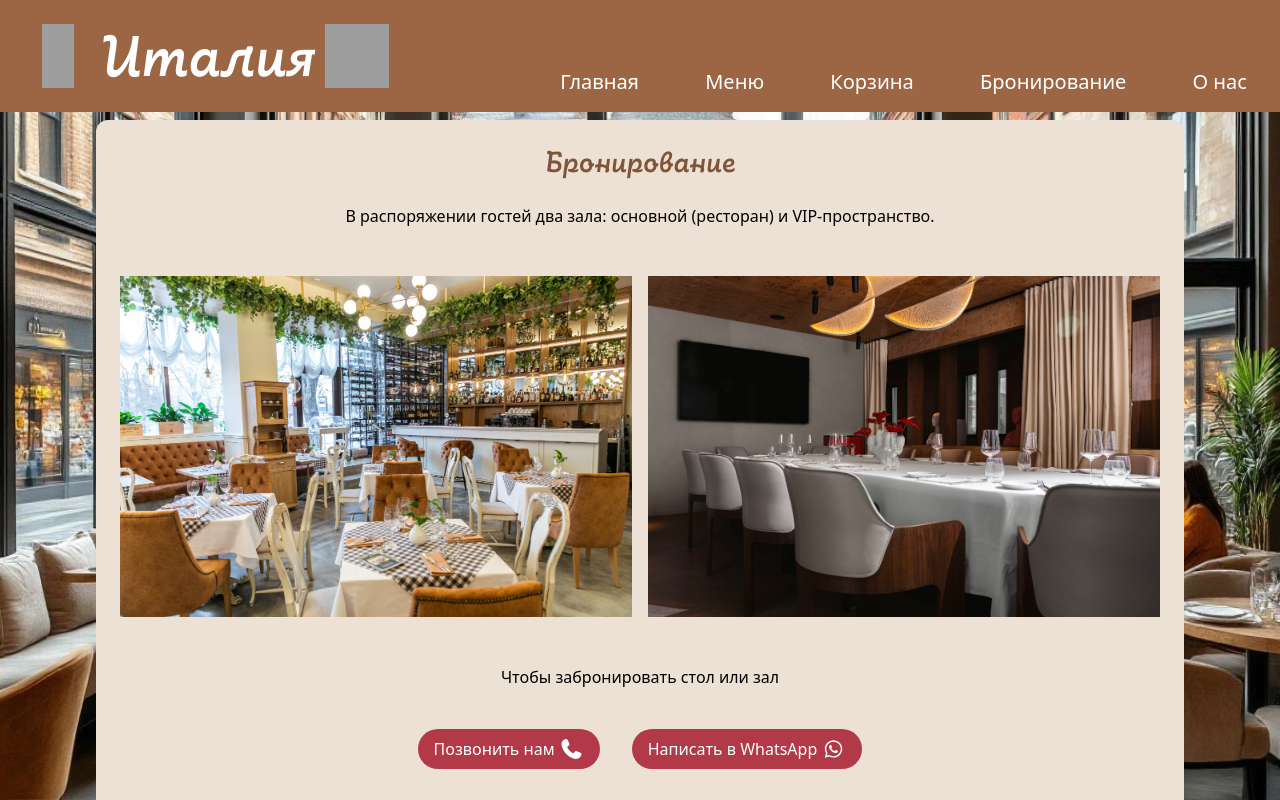
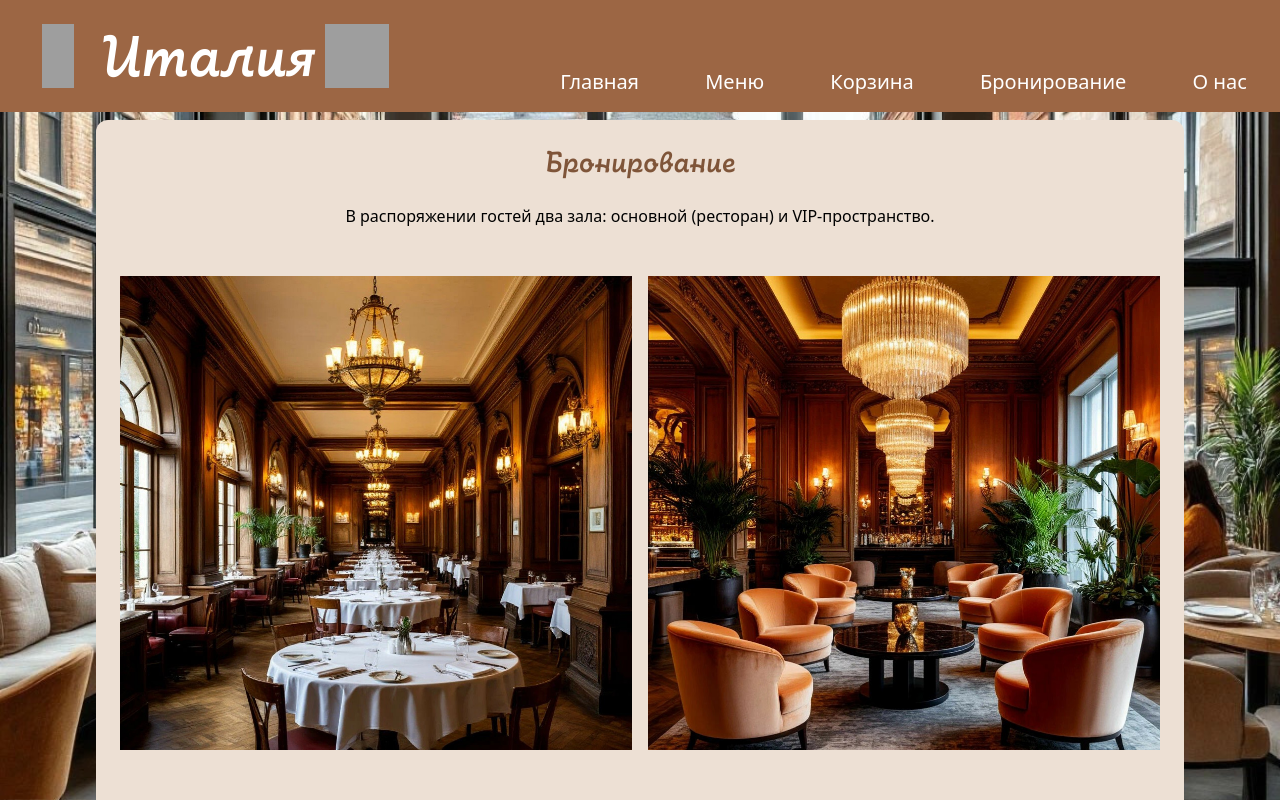
Before and after one commit to svetlana2794/cafever, a Vue app: page /reserve in a window 1280 px wide. Shown: the top 800 px of the page. Built offline with nearby package versions, Linux system fonts and the light colour scheme; grey boxes are pictures that could not be loaded.

Commit message:
Update Reserve.vue

```diff
--- a/src/components/Reserve.vue
+++ b/src/components/Reserve.vue
@@ -7,8 +7,8 @@ import Links from "./Links.vue"
 <h2 class="text-center text-[#7f5539] text-3xl p-2 font-[Futura]">Бронирование</h2>
 <p class="my-2 lg:my-4">В распоряжении гостей два зала: основной (ресторан) и VIP-пространство.</p>
 <p class="flex flex-col md:flex-row justify-around items-center my-4 lg:my-8">
-<img src="../../public/imgs/common.jpg" class="w-3xs md:w-sm xl:w-lg my-4 mx-2">
-<img src="../../public/imgs/vip.png" class="w-3xs md:w-sm xl:w-lg my-4 mx-2">
+<img src="../../public/imgs/common.jpeg" class="w-3xs md:w-sm xl:w-lg my-4 mx-2">
+<img src="../../public/imgs/vip.jpeg" class="w-3xs md:w-sm xl:w-lg my-4 mx-2">
 </p>
 <p class="my-4 ">Чтобы забронировать стол или зал</p>
 <Links/>
```
